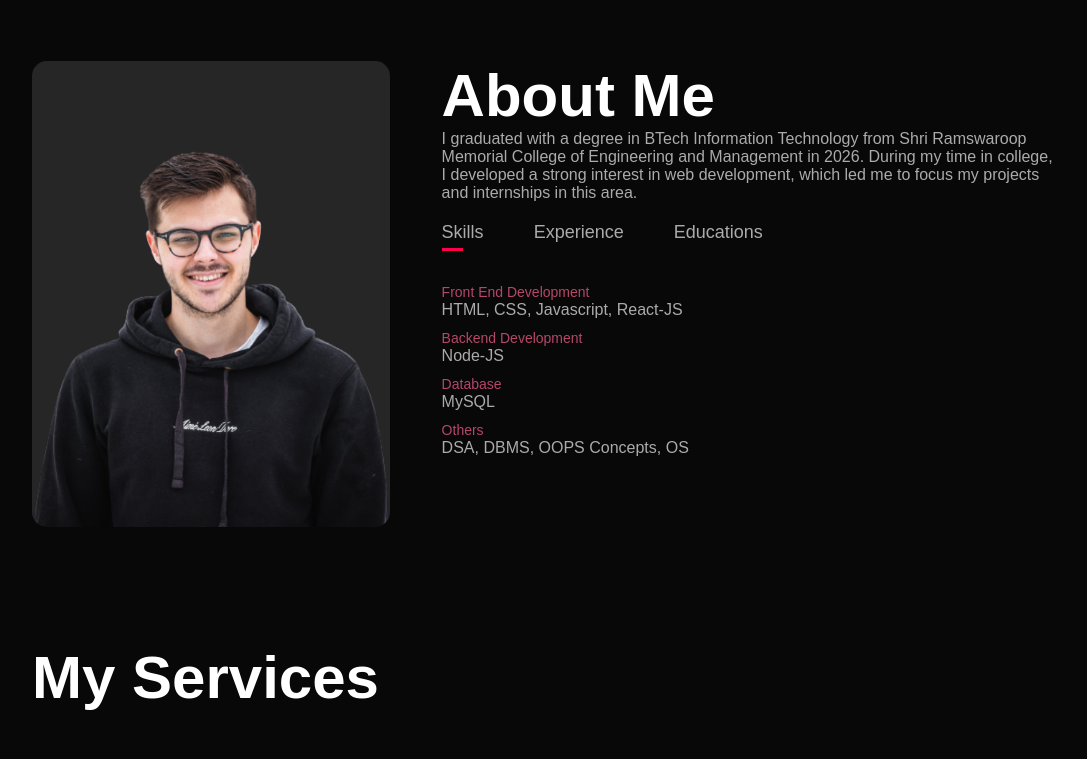
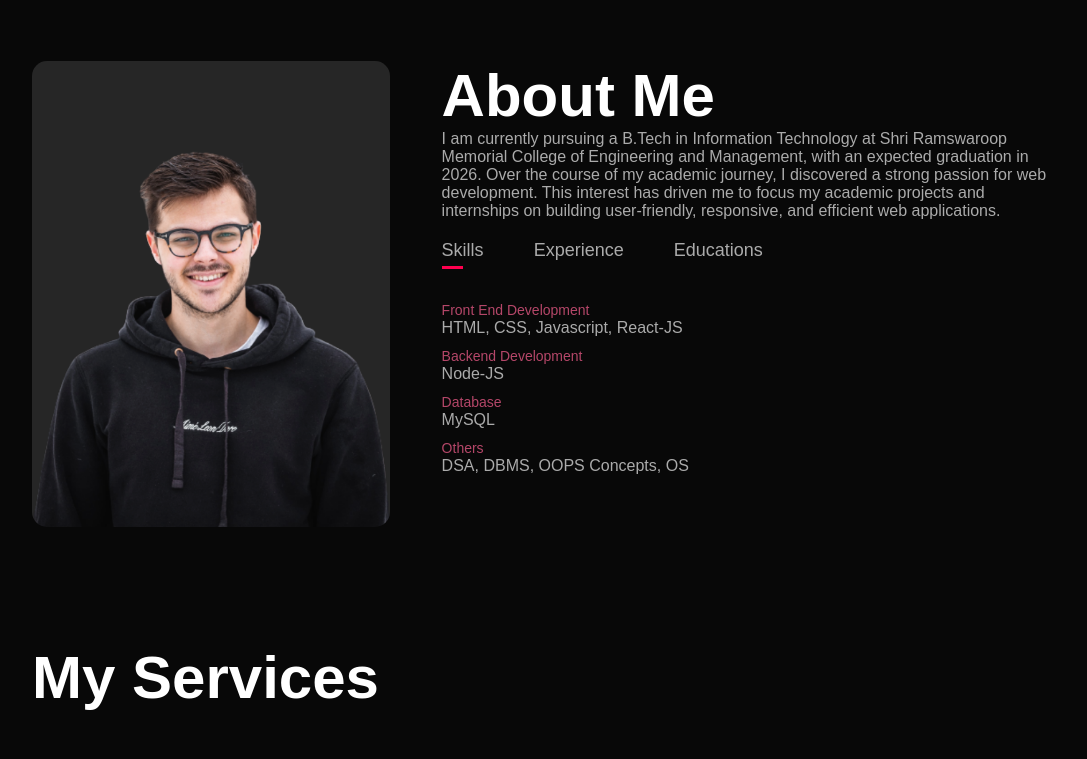
Before and after one commit to aditya2002-stack/My-Prtfolio, a plain HTML site: page index.html in a window 1280 px wide. Shown: the part 820-1579 px from the top of the page, without its empty margins (96-1183 px from the left). Drawn offline with Linux system fonts and the light colour scheme.

Commit message:
Update index.html

```diff
--- a/index.html
+++ b/index.html
@@ -37,7 +37,7 @@
                 </div>
                 <div class="about-col-2">
                     <h1 class="sub-title">About Me</h1>
-                    <p>I graduated with a degree in BTech Information Technology from Shri Ramswaroop Memorial College of Engineering and Management in 2026. During my time in college, I developed a strong interest in web development, which led me to focus my projects and internships in this area.</p>
+                    <p>I am currently pursuing a B.Tech in Information Technology at Shri Ramswaroop Memorial College of Engineering and Management, with an expected graduation in 2026. Over the course of my academic journey, I discovered a strong passion for web development. This interest has driven me to focus my academic projects and internships on building user-friendly, responsive, and efficient web applications.</p>
                     <div class="tab-titles">
                         <p class="tab-links active-link" onclick="opentab('skills')">Skills</p>
                         <p class="tab-links" onclick="opentab('experience')">Experience</p>
```
